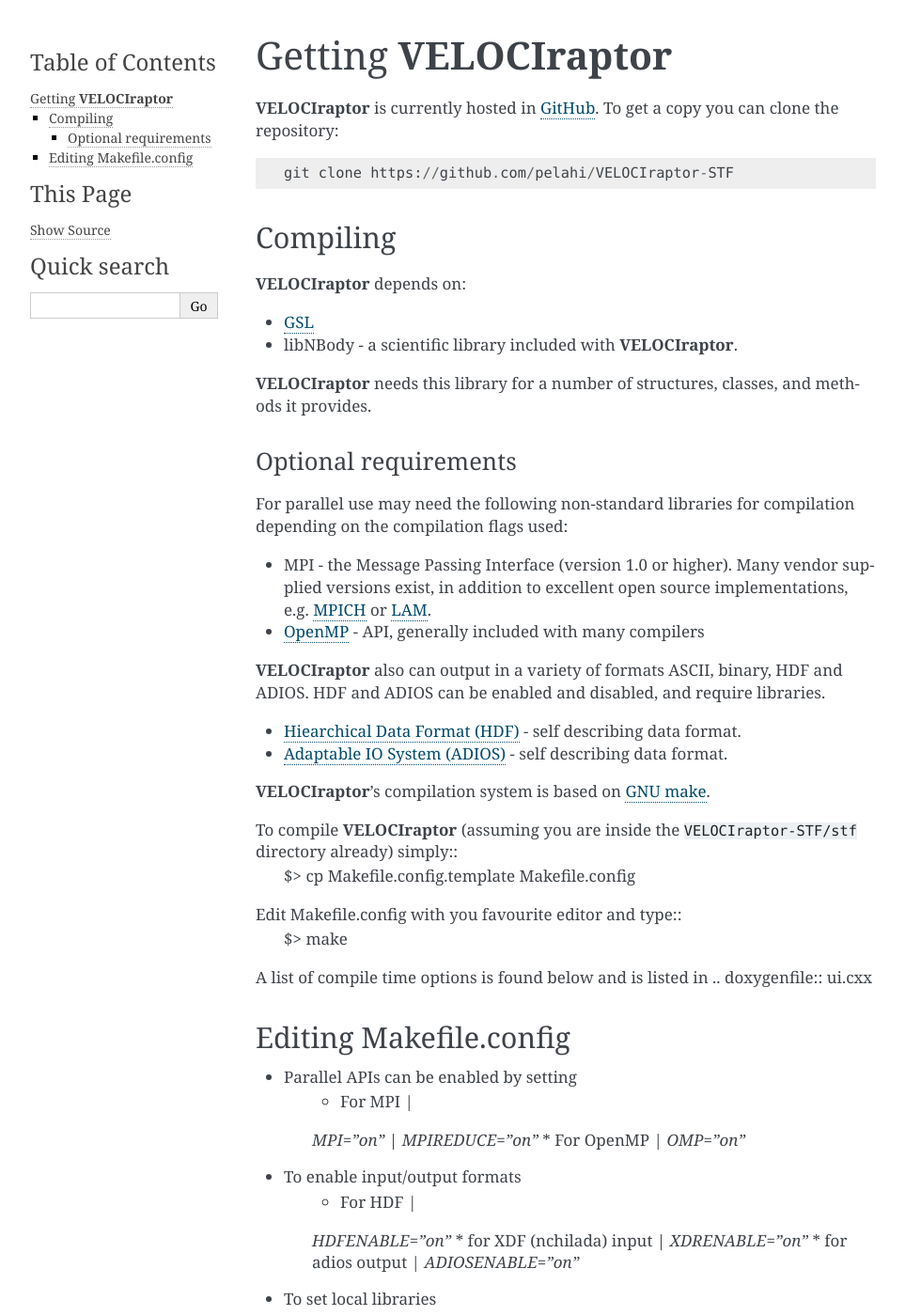
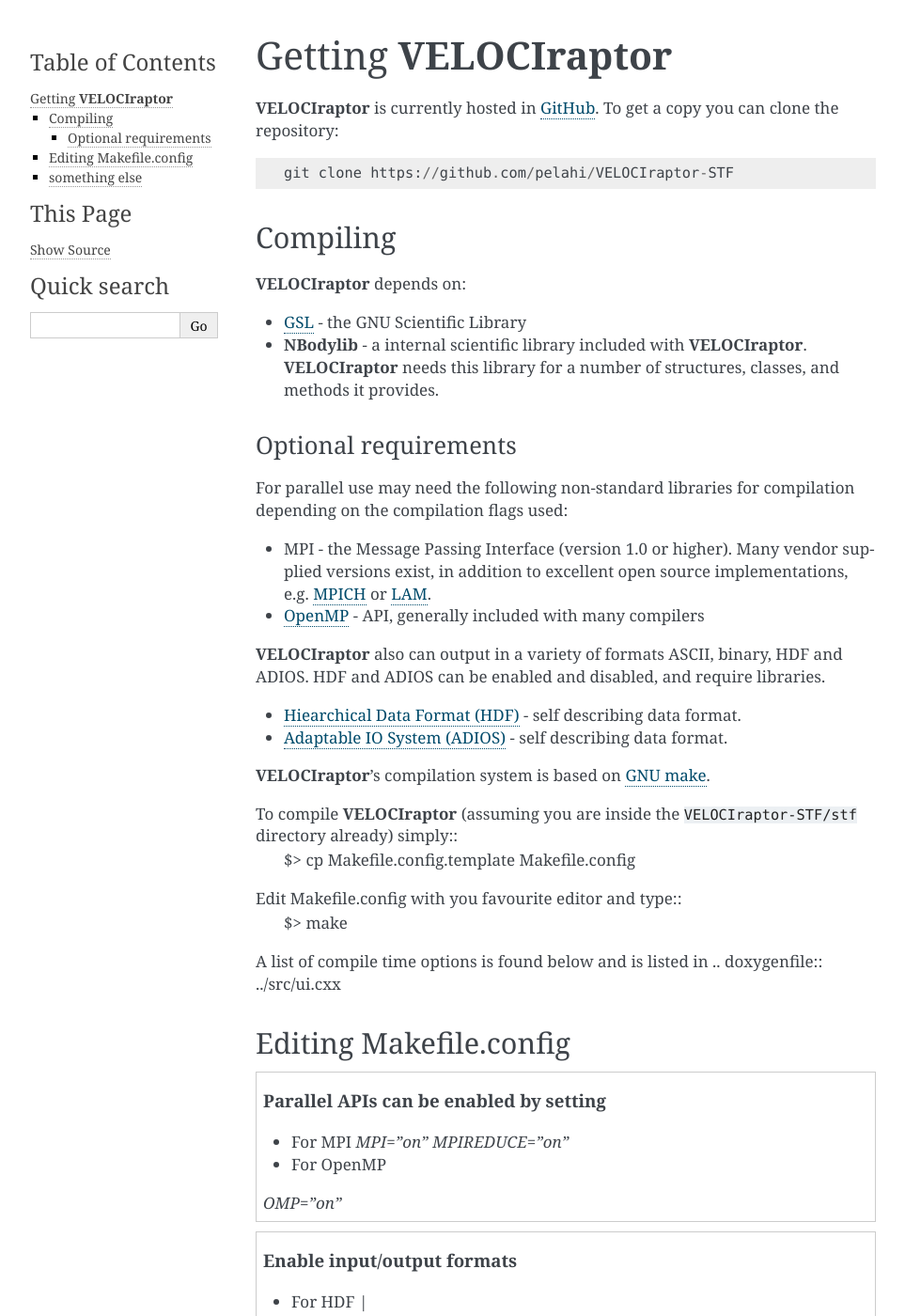
Before and after one commit to pelahi/VELOCIraptor-STF, a Sphinx documentation site: the page built from stf/doc/getting.rst, in a window 1280 px wide and 1400 px high. Shown: the whole window at 94% size, without its empty margins (148-1111 px from the left). Built offline with Sphinx 7.4.7, drawn with Linux system fonts in a browser that asks for light colours; some of the changed text lies outside the part shown.

Commit message:
Updating documetnation

```diff
--- a/stf/doc/getting.rst
+++ b/stf/doc/getting.rst
@@ -12,9 +14,8 @@
 
 **VELOCIraptor** depends on:
 
-* `GSL <https://www.gnu.org/software/gsl/>`_
-* libNBody - a scientific library included with **VELOCIraptor**.
-**VELOCIraptor** needs this library for a number of structures, classes, and methods it provides.
+* `GSL <https://www.gnu.org/software/gsl/>`_ - the GNU Scientific Library
+* **NBodylib** - a internal scientific library included with **VELOCIraptor**. **VELOCIraptor** needs this library for a number of structures, classes, and methods it provides.
 
 Optional requirements
 ---------------------
@@ -42,19 +43,23 @@
  $> cp Makefile.config.template Makefile.config
 Edit Makefile.config with you favourite editor and type::
  $> make
-A list of compile time options is found below and is listed in .. doxygenfile:: ui.cxx
+A list of compile time options is found below and is listed in .. doxygenfile:: ../src/ui.cxx
 
 Editing Makefile.config
 =======================
 
-* Parallel APIs can be enabled by setting
-    * For MPI |
-    *MPI="on"* |
-    *MPIREDUCE="on"*
-    * For OpenMP |
+
+.. topic:: Parallel APIs can be enabled by setting
+
+    *
+        For MPI
+        *MPI="on"*
+        *MPIREDUCE="on"*
+    * For OpenMP
     *OMP="on"*
 
-* To enable input/output formats
+.. topic:: Enable input/output formats
+
     * For HDF |
     *HDFENABLE="on"*
     * for XDF (nchilada) input |
@@ -101,7 +106,7 @@
 
 
 * Hydro simulations: activate extra data structures in the Particle class, used when compiling the **NBodylib** library |
-    * activate gas, store self-energy |
+    * activate gas, store self-energy
     *USEGAS="on"*
     * activate stars only, store metallicity, formation time, star foramtion rate (for gas particles) |
     *USESTARS="on"*
@@ -129,3 +134,6 @@
 
 * Enable debugging
     * *DEBUG="on"*
+
+something else
+=======================
```
Also changed, not shown: other parts of stf/doc/getting.rst (+3 -1 lines), stf/doc/index.rst (+17 -4 lines), 2 other files.
